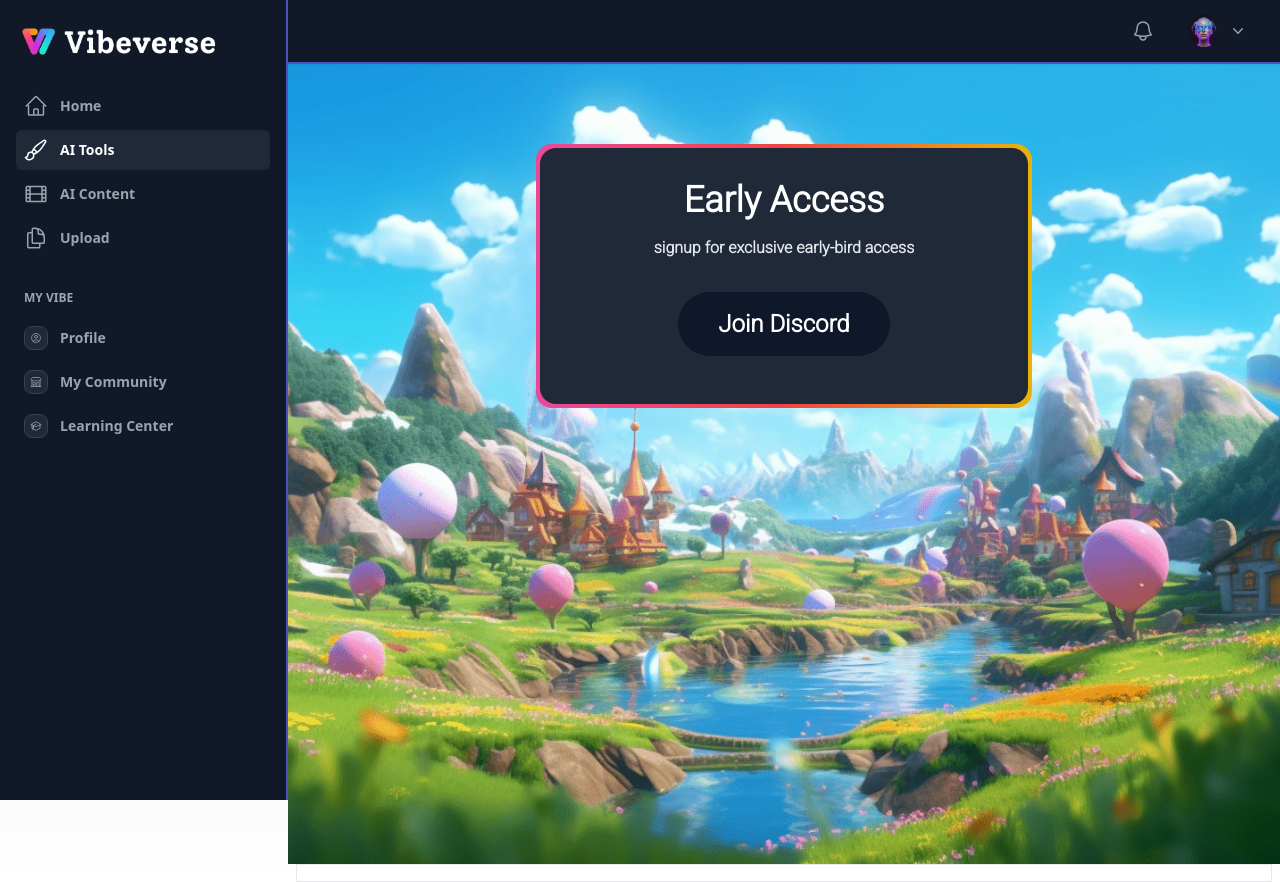
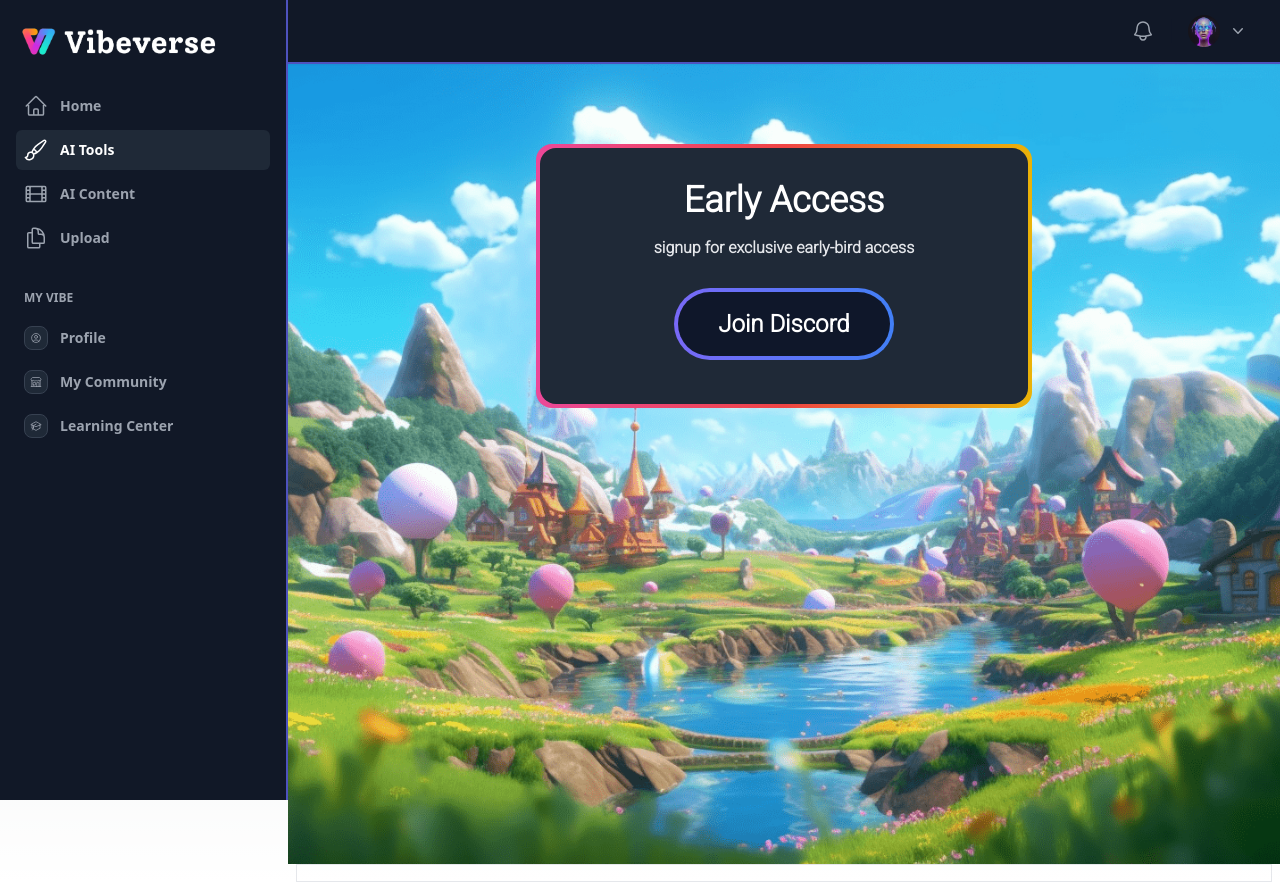
Before and after one commit to roger-rangel/vibeverse, a Next.js app: page /dashboard/aitools in a window 1280 px wide. Built offline with nearby package versions, Linux system fonts and the light colour scheme.

Commit message:
AI Tools button css

```diff
--- a/app/dashboard/aitools/page.tsx
+++ b/app/dashboard/aitools/page.tsx
@@ -25,12 +25,14 @@ const Modal = () => {
           </h2>
 
           <div className="flex h-40 w-full flex-row items-center justify-center">
-            <Link
-              href="https://discord.gg/HgCafGhHxh"
-              className="flex rounded-full bg-slate-900 px-10 py-4 text-center items-center justify-center font-bold text-white text-2xl"
-            >
+            <div className="animate-border inline-block rounded-full bg-black bg-gradient-to-r hover:from-[#29ffc6] hover:via-[#00c3ff] hover:to-[#ffff1c] from-red-500 via-purple-500 to-blue-500 bg-[length:400%_400%] p-1">
+              <Link
+                href="https://discord.gg/HgCafGhHxh"
+                className="flex rounded-full bg-slate-900 px-10 py-4 text-center items-center justify-center font-bold text-white text-2xl"
+              >
               Join Discord
-            </Link>
+              </Link>
+            </div>
           </div>
         </div>
       </div>
```
